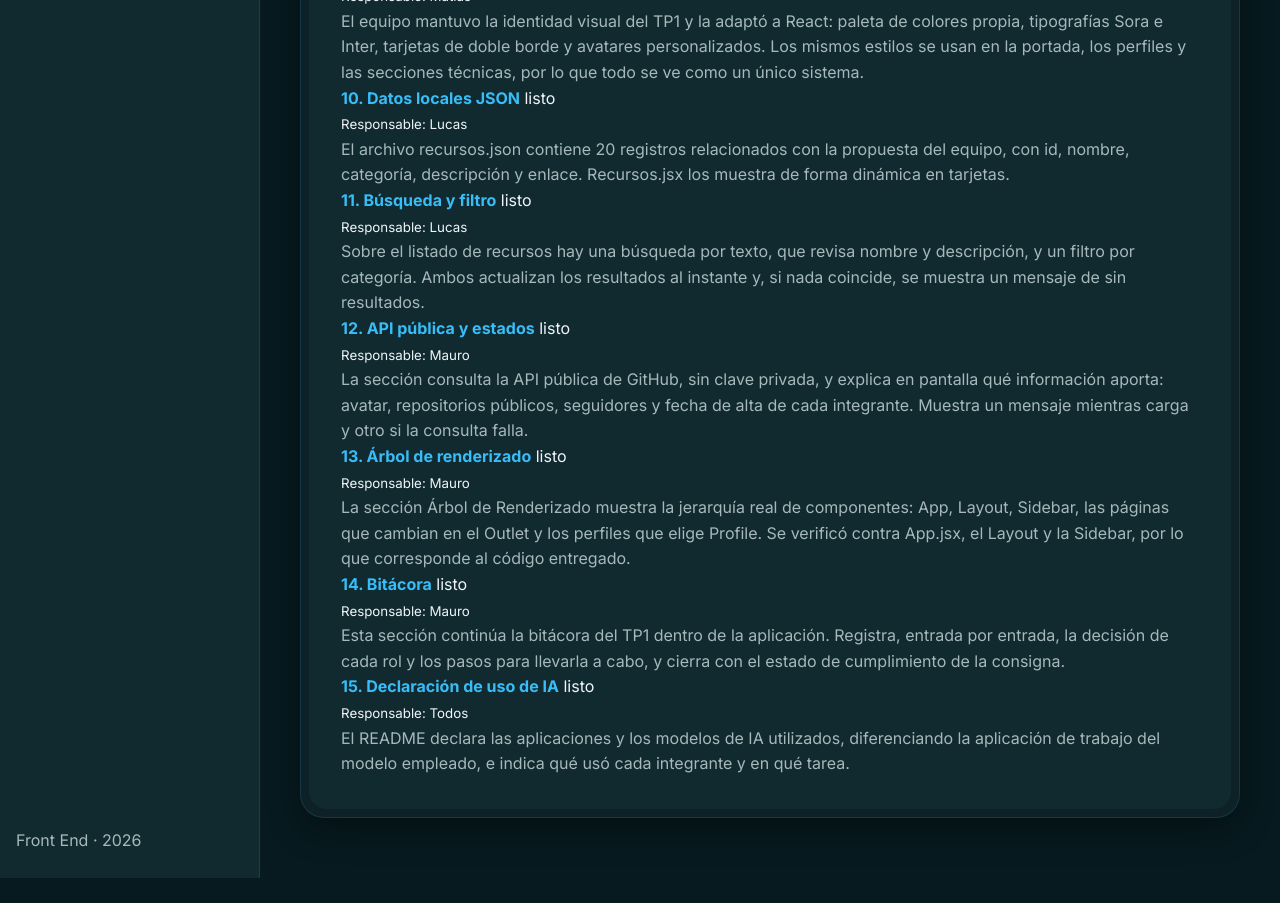
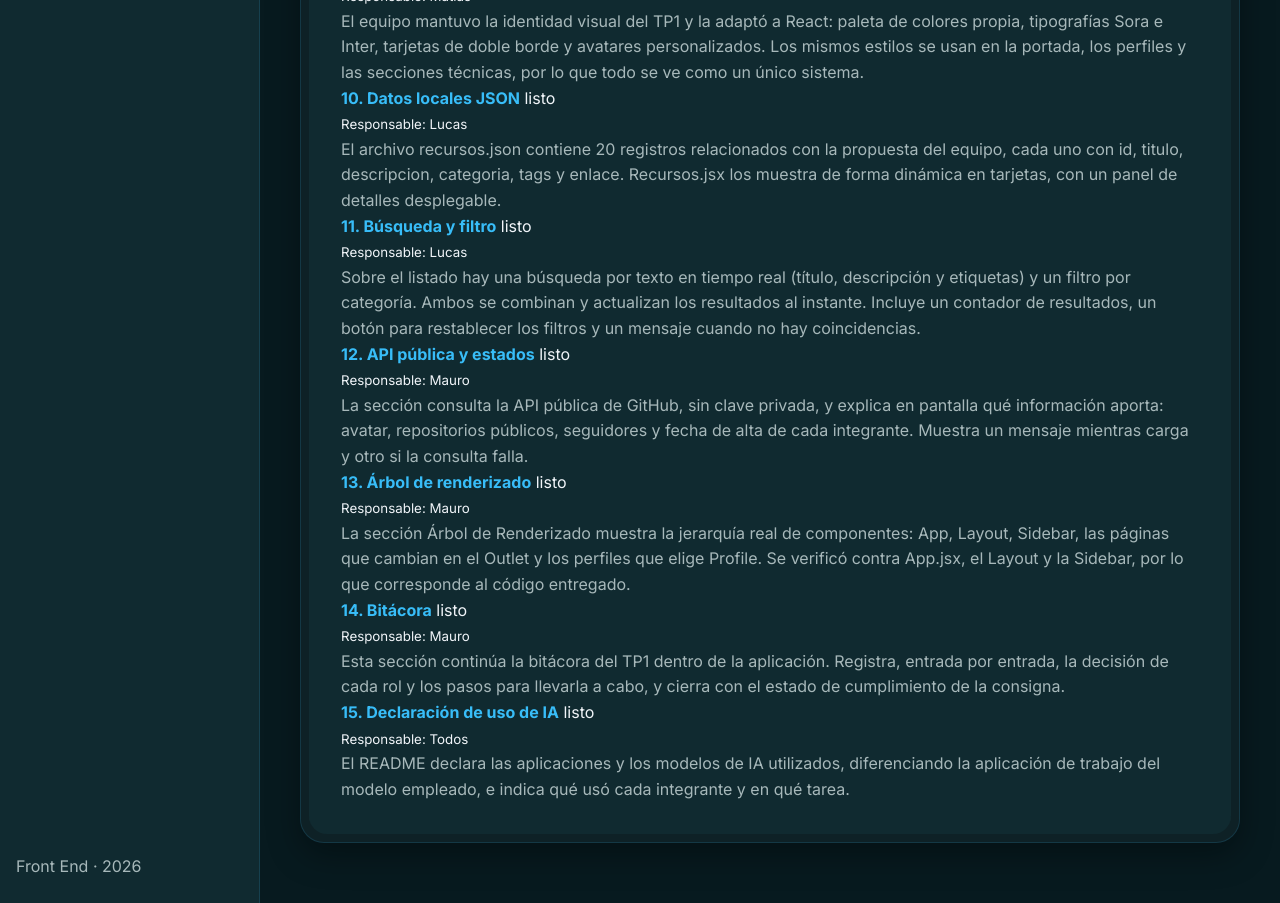
Before and after one commit to JudithGrau/tp2-desarrollo-sistemas-web-frontend, a React (Vite) app: page /bitacora in a window 1280 px wide. Shown: the part 8320-9223 px from the top of the page. Before the commit the page ends 9198 px from the top, so only its background shows below. Built offline with nearby package versions, Linux system fonts and the light colour scheme.

Commit message:
docs: detalla en la bitácora los aportes de Lucas y los criterios 10 y 11

```diff
--- a/src/pages/Bitacora.jsx
+++ b/src/pages/Bitacora.jsx
@@ -250,12 +250,12 @@ const CONSIGNA = [
       'El equipo mantuvo la identidad visual del TP1 y la adaptó a React: paleta de colores propia, tipografías Sora e Inter, tarjetas de doble borde y avatares personalizados. Los mismos estilos se usan en la portada, los perfiles y las secciones técnicas, por lo que todo se ve como un único sistema.'
   },
   {
-    n: 10,
+        n: 10,
     criterio: 'Datos locales JSON',
     responsable: 'Lucas',
     estado: 'listo',
     detalle:
-      'El archivo recursos.json contiene 20 registros relacionados con la propuesta del equipo, con id, nombre, categoría, descripción y enlace. Recursos.jsx los muestra de forma dinámica en tarjetas.'
+      'El archivo recursos.json contiene 20 registros relacionados con la propuesta del equipo, cada uno con id, titulo, descripcion, categoria, tags y enlace. Recursos.jsx los muestra de forma dinámica en tarjetas, con un panel de detalles desplegable.'
   },
   {
     n: 11,
@@ -263,7 +263,7 @@ const CONSIGNA = [
     responsable: 'Lucas',
     estado: 'listo',
     detalle:
-      'Sobre el listado de recursos hay una búsqueda por texto, que revisa nombre y descripción, y un filtro por categoría. Ambos actualizan los resultados al instante y, si nada coincide, se muestra un mensaje de sin resultados.'
+      'Sobre el listado hay una búsqueda por texto en tiempo real (título, descripción y etiquetas) y un filtro por categoría. Ambos se combinan y actualizan los resultados al instante. Incluye un contador de resultados, un botón para restablecer los filtros y un mensaje cuando no hay coincidencias.'
   },
   {
     n: 12,
```
